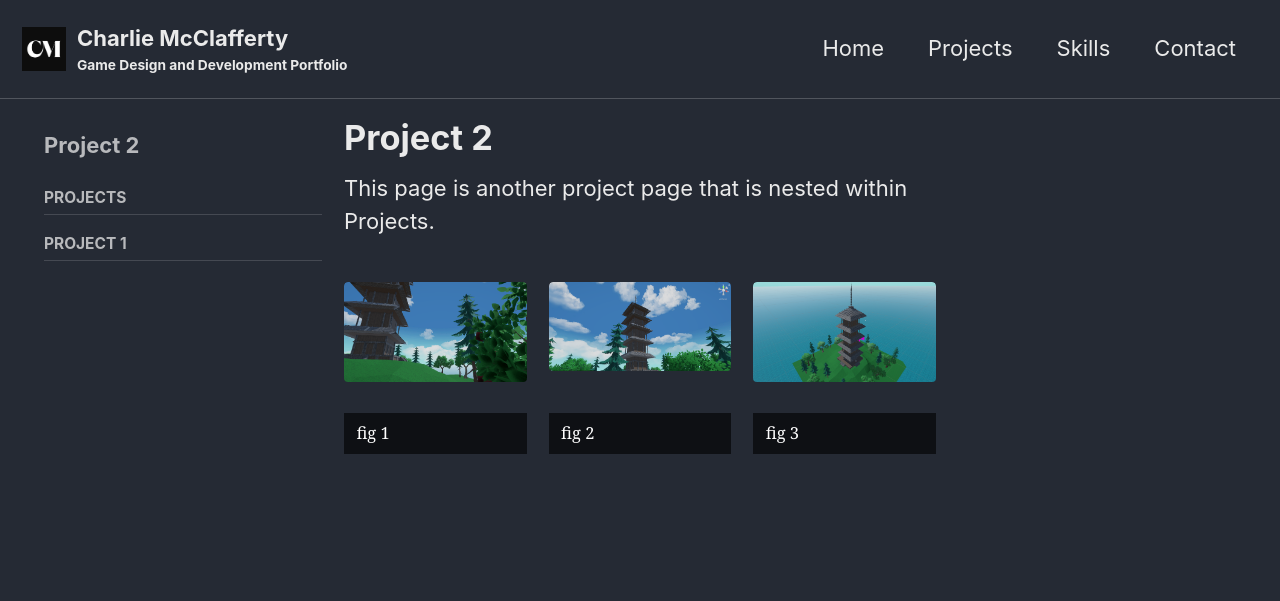
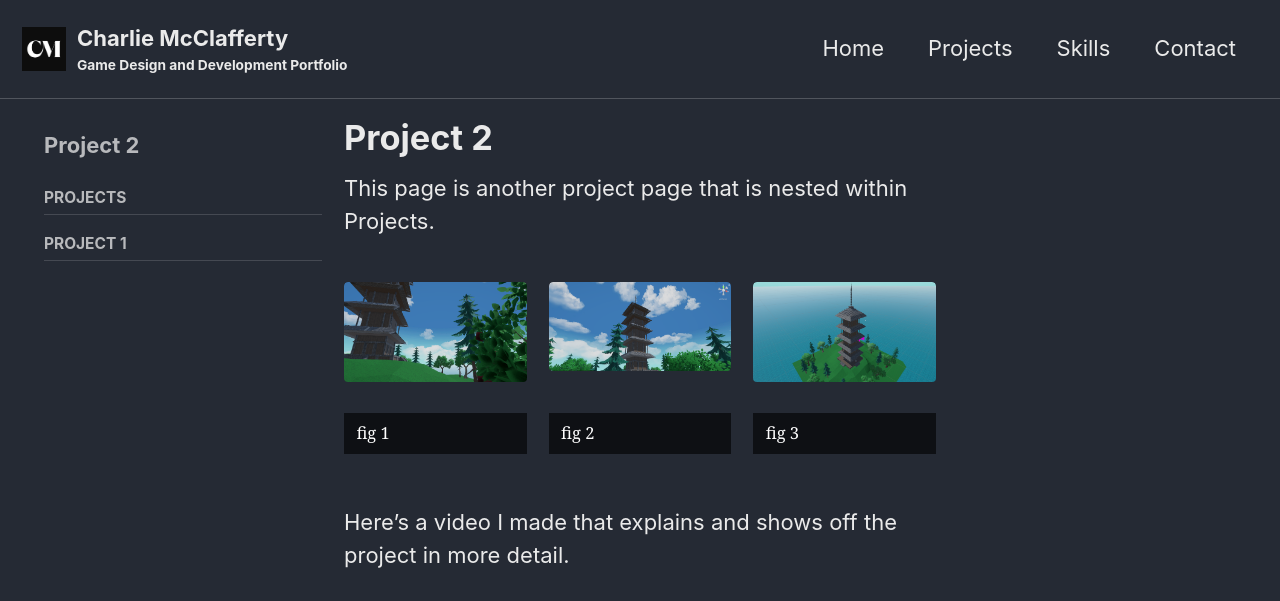
Before and after one commit to cmcclafferty/cmcclafferty.github.io, a Jekyll site: the page built from _pages/project2.md, in a window 1280 px wide. Shown: the top 601 px of the page. Built offline with Jekyll 4.4.1, drawn with Linux system fonts in a browser that asks for light colours; grey boxes are pictures that could not be loaded.

Commit message:
Include video explanation in project2.md
Added a video explanation for the project.

```diff
--- a/_pages/project2.md
+++ b/_pages/project2.md
@@ -27,3 +27,5 @@ gallery_gameplay2:
 ---
 This page is another project page that is nested within Projects.
 {% include gallery id="gallery_gameplay2" layout="third" thumb_height="180px" %}
+Here's a video I made that explains and shows off the project in more detail.
+{% include video id="Qtllo0Xd5io" provider="youtube" %}
```
